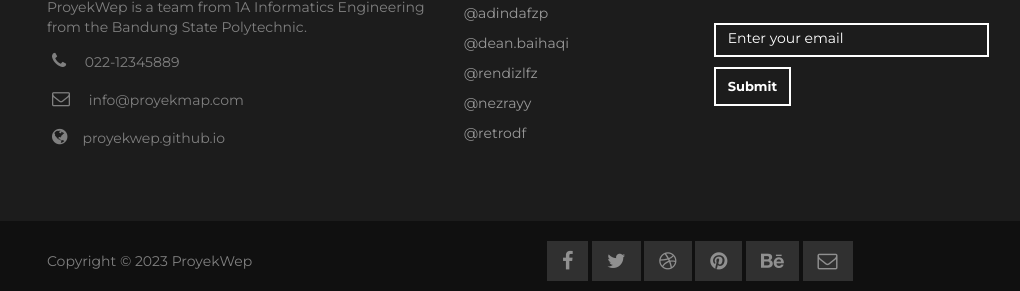
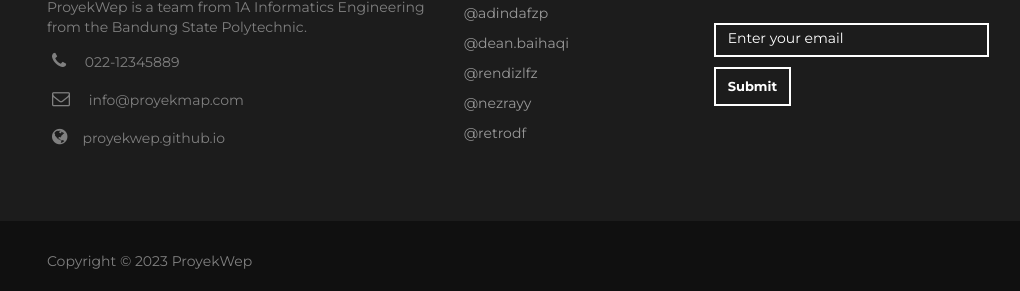
Before and after one commit to ProyekWep/proyekwep.github.io, a plain HTML site: page index.html in a window 1280 px wide. Shown: the part 1345-1636 px from the top of the page, without its empty margins (108-1128 px from the left). Drawn offline with Linux system fonts and the light colour scheme; some packages are replaced by stand-ins of ours.

Commit message:
Update index.html

```diff
--- a/index.html
+++ b/index.html
@@ -206,16 +206,6 @@ http://www.templatemo.com/tm-468-onetel
 				<div class="col-md-6 col-sm-6">
 					<p>Copyright © 2023 ProyekWep</p>
 				</div>
-				<div class="col-md-6 col-sm-6">
-					<ul class="social-icons">
-						<li><a href="#" class="fa fa-facebook"></a></li>
-						<li><a href="#" class="fa fa-twitter"></a></li>
-						<li><a href="#" class="fa fa-dribbble"></a></li>
-						<li><a href="#" class="fa fa-pinterest"></a></li>
-						<li><a href="#" class="fa fa-behance"></a></li>
-						<li><a href="#" class="fa fa-envelope-o"></a></li>
-					</ul>
-				</div>
 			</div>
 		</div>
 	</div>
```
